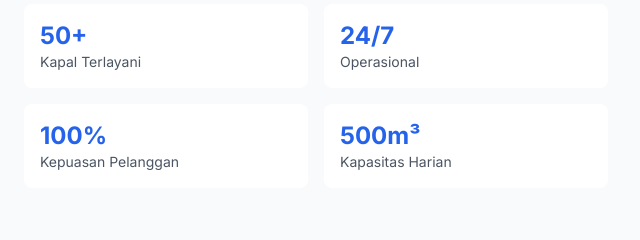
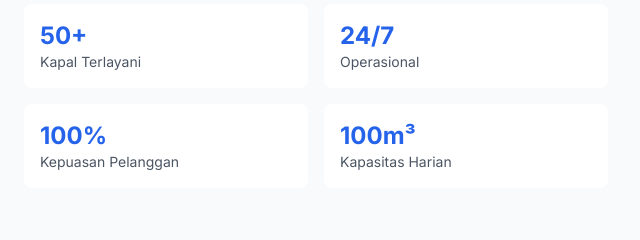
Before and after one commit to awienduank/landing-page-air-hidrant, a plain HTML site: page index.html in a window 1280 px wide. Shown: the part 3020-3260 px from the top of the page, 640-1280 px from the left. Drawn offline with nearby package versions, Linux system fonts and the light colour scheme.

Commit message:
Add files via upload

```diff
--- a/index.html
+++ b/index.html
@@ -227,7 +227,7 @@
                             <div class="text-sm text-gray-600">Kepuasan Pelanggan</div>
                         </div>
                         <div class="bg-white p-4 rounded-lg">
-                            <div class="text-2xl font-bold text-blue-600">500m³</div>
+                            <div class="text-2xl font-bold text-blue-600">100m³</div>
                             <div class="text-sm text-gray-600">Kapasitas Harian</div>
                         </div>
                     </div>
```
